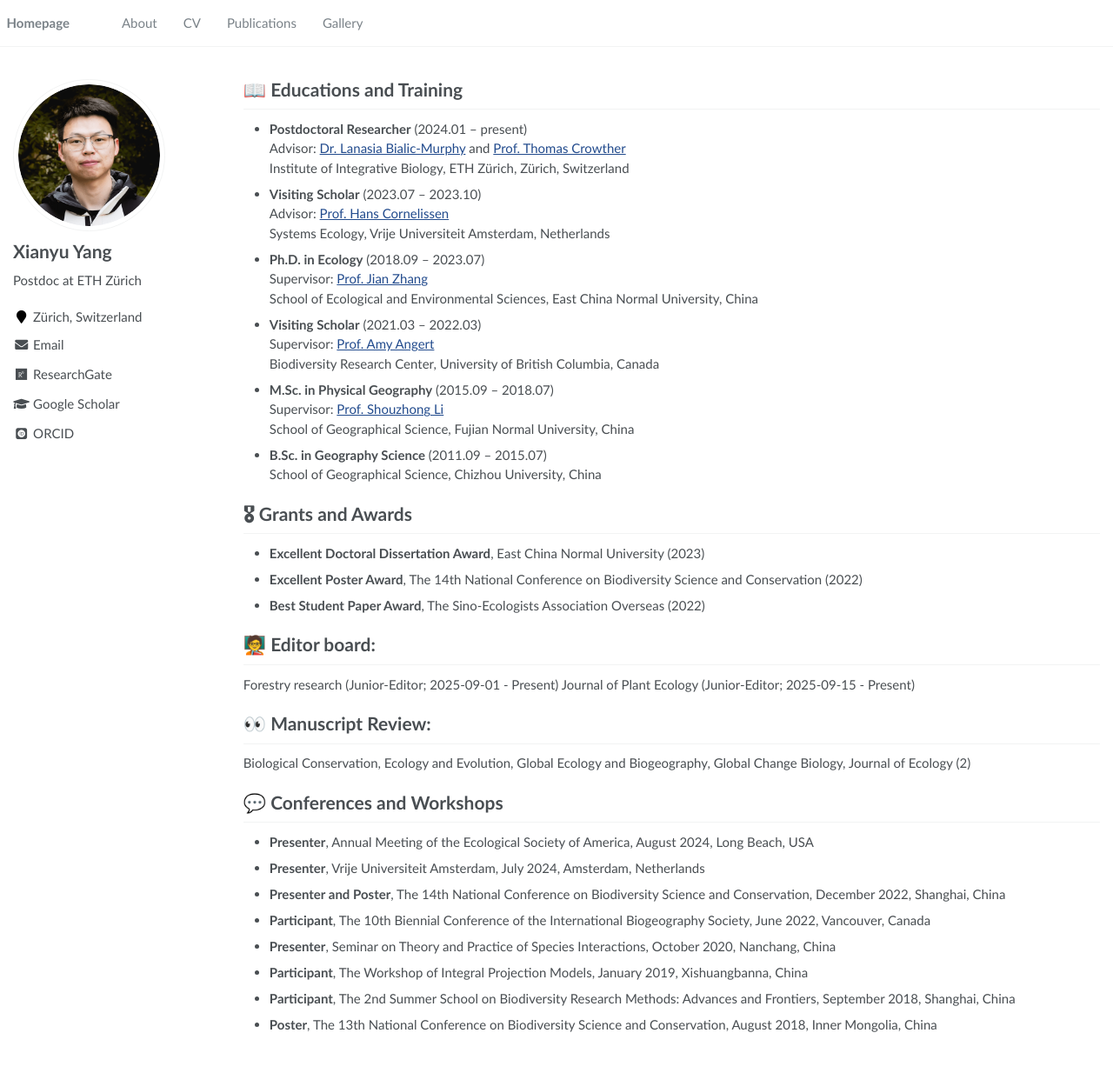
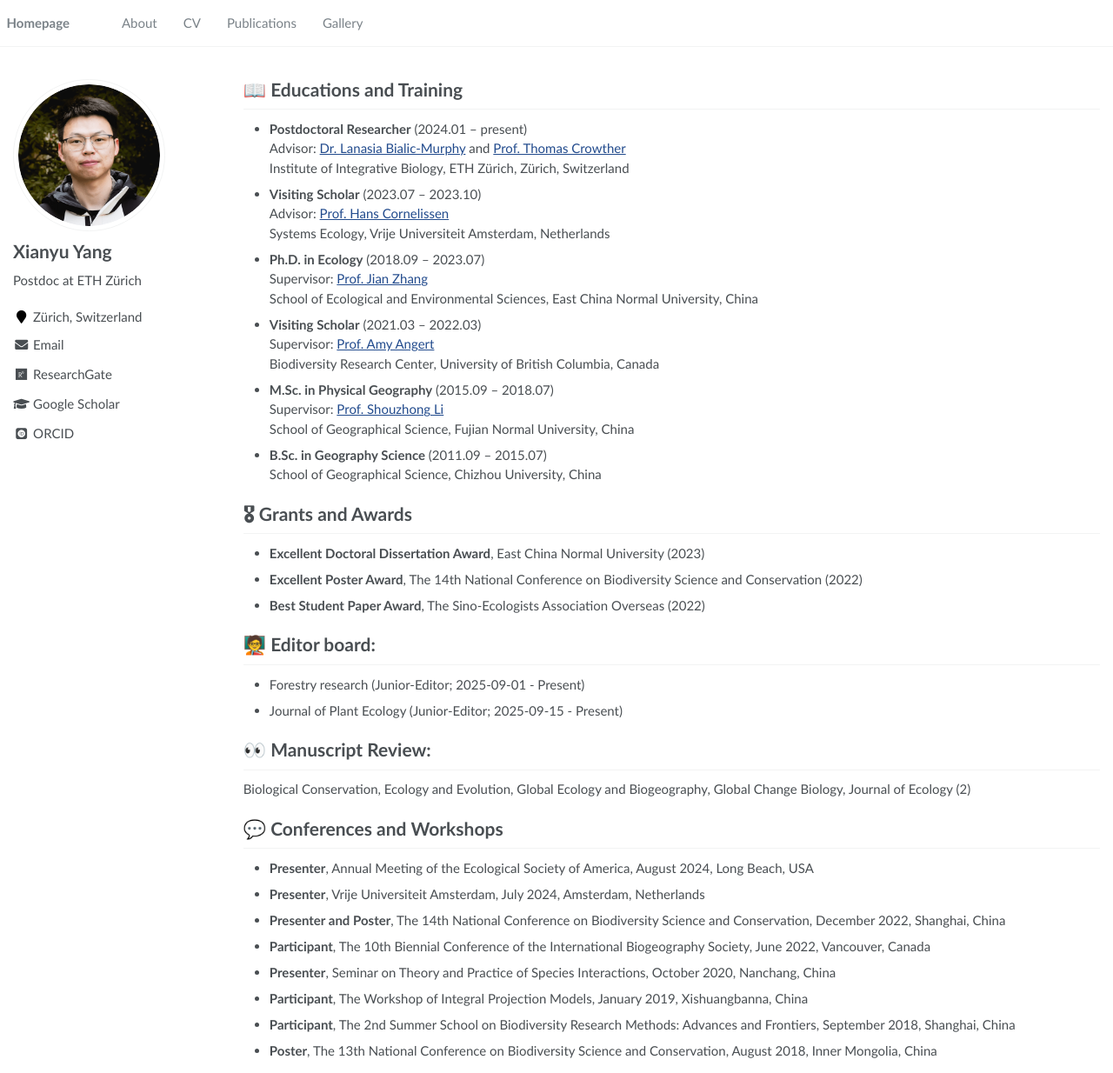
Before and after one commit to Xianyu-Yang/xianyu-yang.github.io, a Jekyll site: the page built from _pages/cv.md, in a window 1280 px wide and 1234 px high. Shown: the whole window at 87% size. Built offline with Jekyll 4.4.1, drawn with Linux system fonts in a browser that asks for light colours; some web fonts are replaced.

Commit message:
Update cv.md

```diff
--- a/_pages/cv.md
+++ b/_pages/cv.md
@@ -35,8 +35,8 @@ author_profile: true
 - **Best Student Paper Award**, The Sino-Ecologists Association Overseas (2022)
 
 # 🧑‍🏫 Editor board:
-Forestry research (Junior-Editor; 2025-09-01 - Present)
-Journal of Plant Ecology (Junior-Editor; 2025-09-15 - Present)
+- Forestry research (Junior-Editor; 2025-09-01 - Present)
+- Journal of Plant Ecology (Junior-Editor; 2025-09-15 - Present)
 
 # 👀 Manuscript Review:
 Biological Conservation, Ecology and Evolution, Global Ecology and Biogeography, Global Change Biology, Journal of Ecology (2)
```
